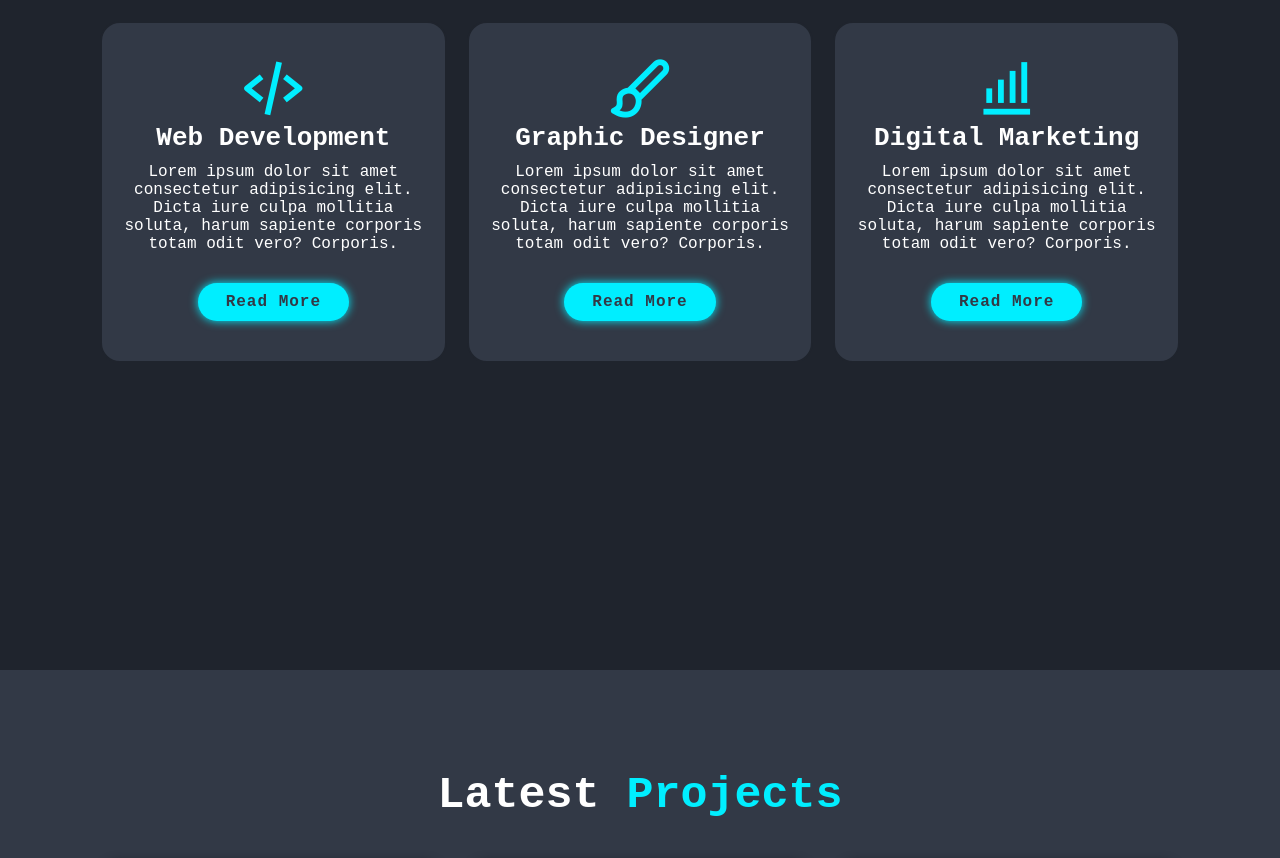
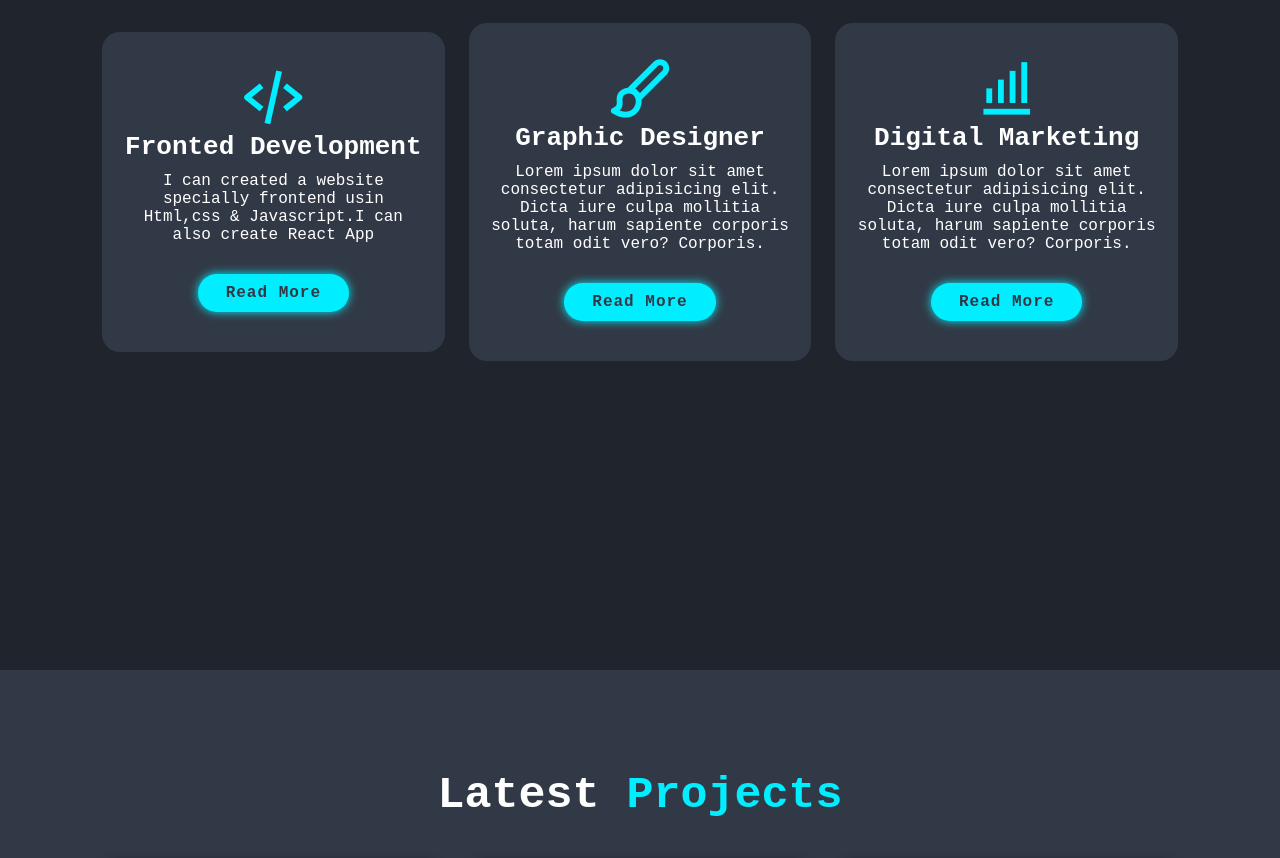
Before and after one commit to UsernameAman/portfolio, a plain HTML site: page index.html in a window 1280 px wide. Shown: the part 1780-2638 px from the top of the page. Drawn offline with nearby package versions, Linux system fonts and the light colour scheme.

Commit message:
Update index.html

```diff
--- a/index.html
+++ b/index.html
@@ -65,8 +65,8 @@
             <div class="services-container">
                 <div class="services-box">
                     <i class='bx bx-code-alt' ></i>
-                    <h3>Web Development</h3>
-                    <p>Lorem ipsum dolor sit amet consectetur adipisicing elit. Dicta iure culpa mollitia soluta, harum sapiente corporis totam odit vero? Corporis.</p>
+                    <h3>Fronted Development</h3>
+                    <p>I can created a website specially frontend usin Html,css & Javascript.I can also create React App</p>
                     <a href="#" class="btn">Read More</a>
                 </div>
 
@@ -105,7 +105,7 @@
                     <div class="portfolio-layer">
                         <h4>Aman's Pizza</h4>
                         <p>I created a pizza or food delivery App using React</p>
-                        <a href="#"><i class='bx bx-link-external'></i></a>
+                        <a href="https://usernameaman.github.io/Aman-s-Pizza/"><i class='bx bx-link-external'></i></a>
                     </div>
                 </div>
 
```
